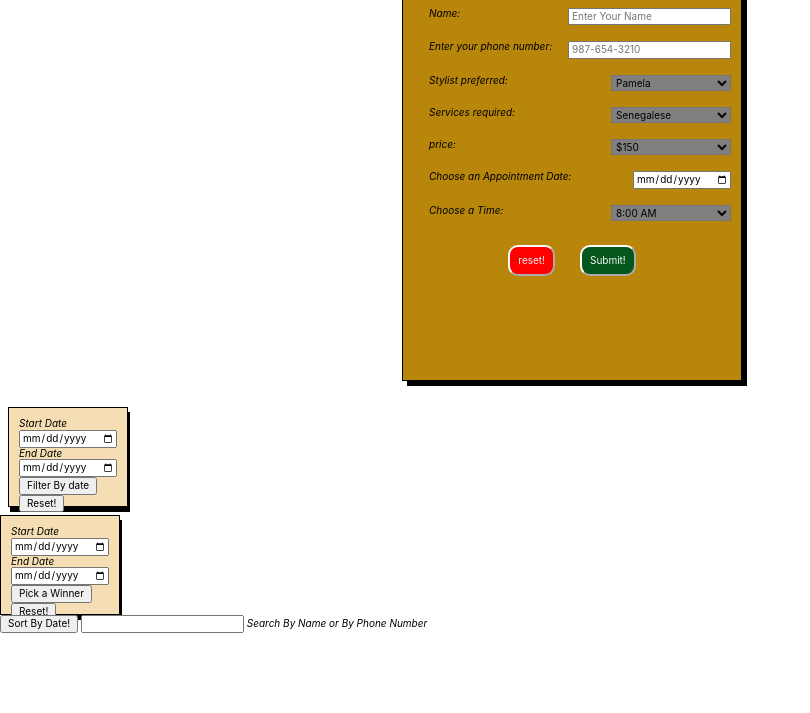
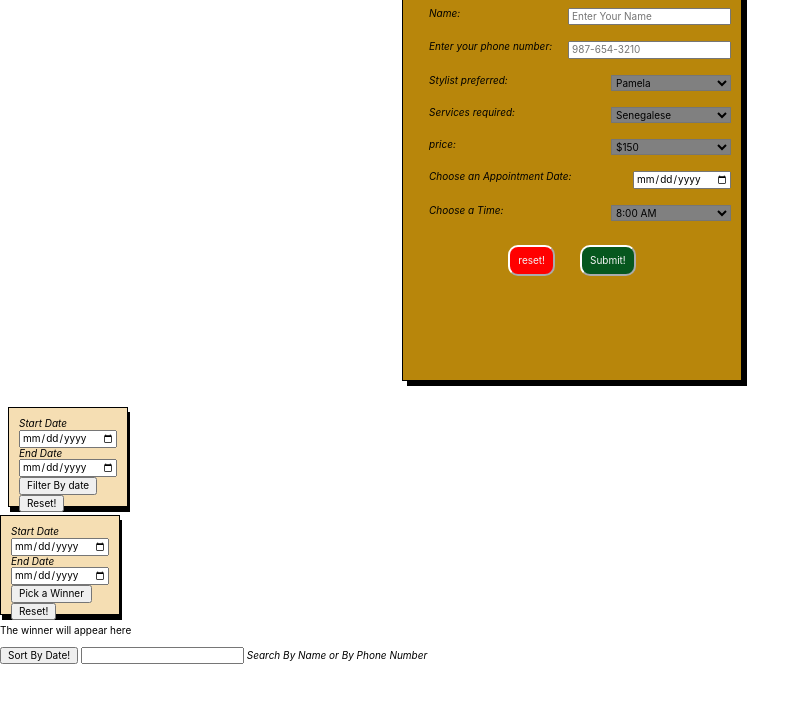
Before and after one commit to efoejean/Project1, a website: page index.html in a window 1280 px wide. Shown: the part 87-800 px from the top of the page, without its empty margins (0-810 px from the left). Drawn offline with nearby package versions, Linux system fonts and the light colour scheme.

Commit message:
Create a p tag with a message

```diff
--- a/index.html
+++ b/index.html
@@ -105,6 +105,8 @@
       <button id="filterReward" type="submit">Pick a Winner</button>
       <button type="reset">Reset!</button>
     </form>
+    <p>The winner will appear here</p>
+
     <button id="sort" type="button">Sort By Date!</button>
     <input id="filterSearch" type="text" /><label>
       Search By Name or By Phone Number</label
```
